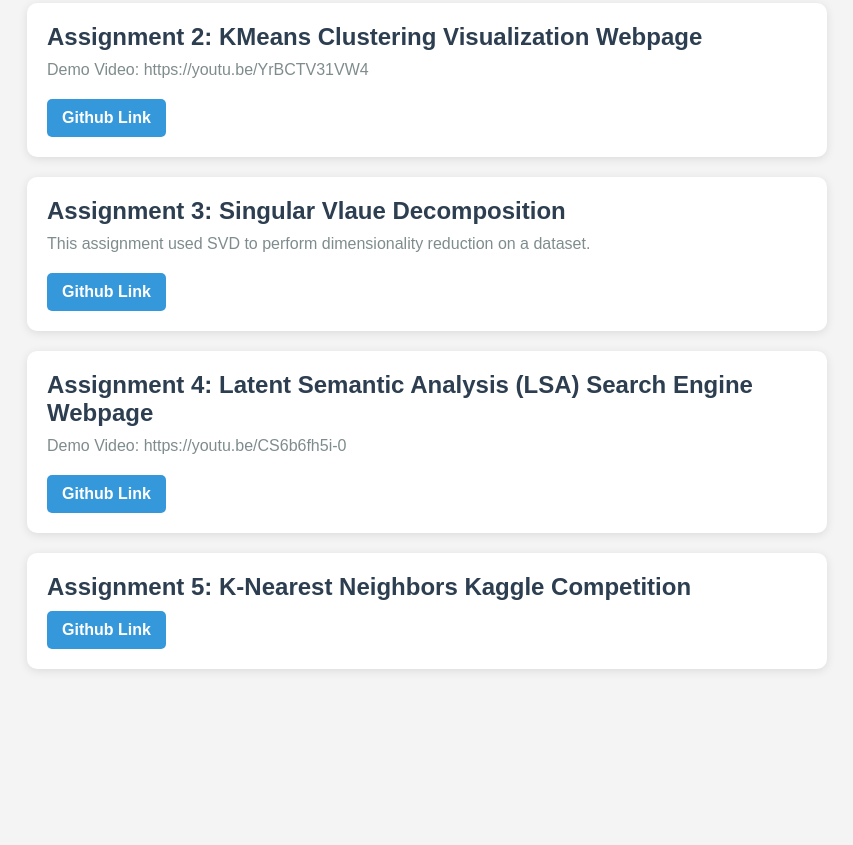
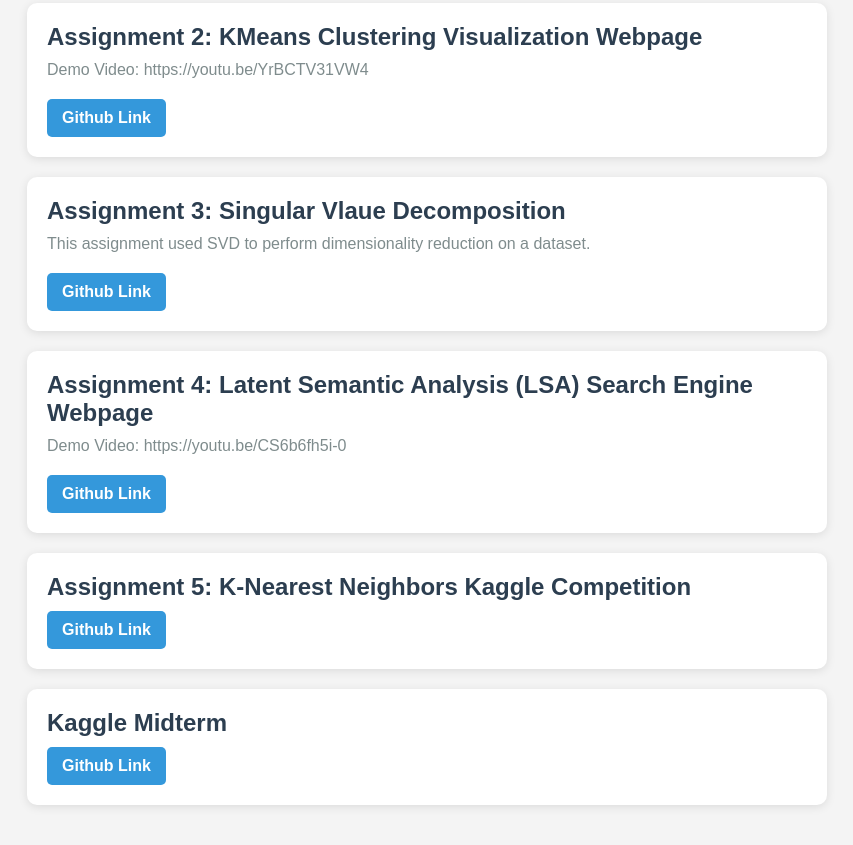
Before and after one commit to thomas211738/Portfolio-Website, a plain HTML site: page assignments.html in a window 1280 px wide. Shown: the part 440-1285 px from the top of the page, without its empty margins (213-1066 px from the left). Before the commit the page ends 1149 px from the top, so only its background shows below. Drawn offline with Linux system fonts and the light colour scheme.

Commit message:
added midterm

```diff
--- a/assignments.html
+++ b/assignments.html
@@ -46,6 +46,11 @@
             <a href="https://github.com/thomas211738/pharaoh-assignment-5" class="github-link">Github Link</a>
         </div>
 
+        <div class="assignment">
+            <h2>Kaggle Midterm</h2>
+            <a href="https://github.com/thomas211738/CS506-Midterm" class="github-link">Github Link</a>
+        </div>
+
     </div>
 
 </body>
```
